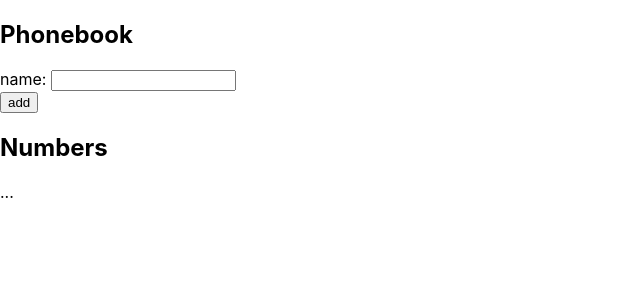
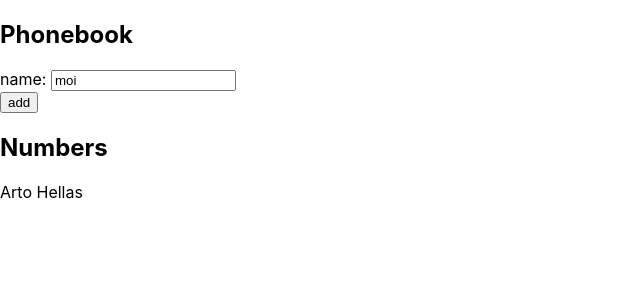
Before and after one commit to TeeRage/fullstack-hy2020, a React (Create React App) app in the folder osa2/puhelinluettelo/: page / in a window 1280 px wide. Shown: the top 300 px of the page, without its empty margins (0-640 px from the left). Built offline with nearby package versions, Linux system fonts and the light colour scheme.

Commit message:
2.6: puhelinluettelo step1

```diff
--- a/osa2/puhelinluettelo/src/App.js
+++ b/osa2/puhelinluettelo/src/App.js
@@ -1,27 +1,53 @@
 import React, { useState } from 'react'
 
+const Person = ({person }) => {
+  return (
+    <p>{person.name}</p>
+  )
+}
+
 const App = () => {
-  const [ persons, setPersons] = useState([
-    { name: 'Arto Hellas' }
-  ])
-  const [ newName, setNewName ] = useState('')
+
+  const [ persons, setPersons] = useState([{ name: 'Arto Hellas' }])
+  const [ newName, setNewName ] = useState('moi')
+
+  //Lisätään henkilö persons-listaan
+  const addPerson = (event) => {
+    event.preventDefault()
+
+    const personObject = {
+      name: newName
+    }
+
+    setPersons(persons.concat(personObject))
+    setNewName('')
+  }
+
+  //Asetetaan uusi nimi newName muuttujalle
+  const handlePersonChange = (event) => {
+    setNewName(event.target.value)
+  }
 
   return (
     <div>
       <h2>Phonebook</h2>
-      <form>
+
+      <form onSubmit = {addPerson}>
         <div>
-          name: <input />
+          name: <input
+            value={newName}
+            onChange={handlePersonChange}
+          />
         </div>
         <div>
           <button type="submit">add</button>
         </div>
       </form>
+
       <h2>Numbers</h2>
-      ...
+      {persons.map((nimi, i) =><Person key ={i} person={nimi}/>)}
     </div>
   )
-
 }
 
 export default App
```
